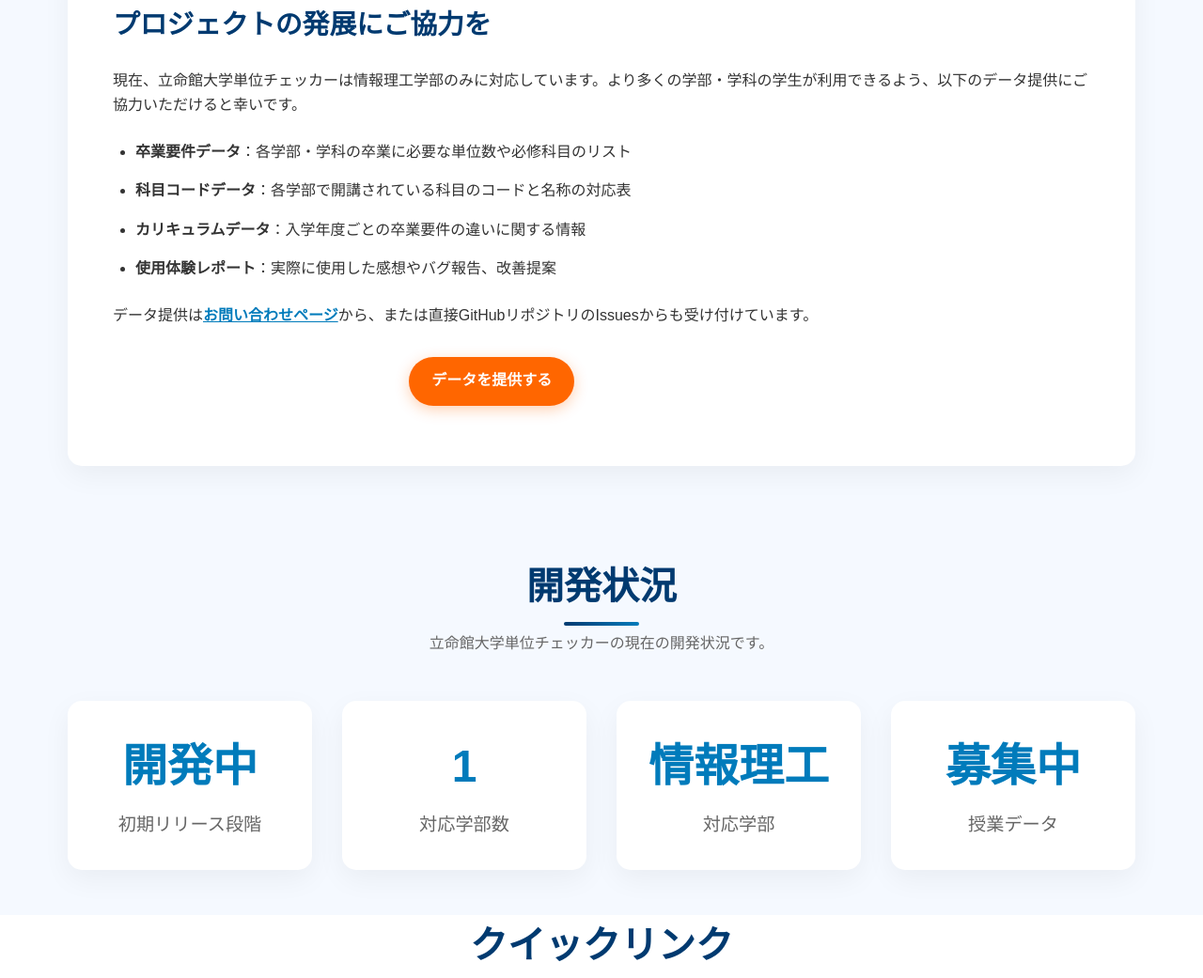
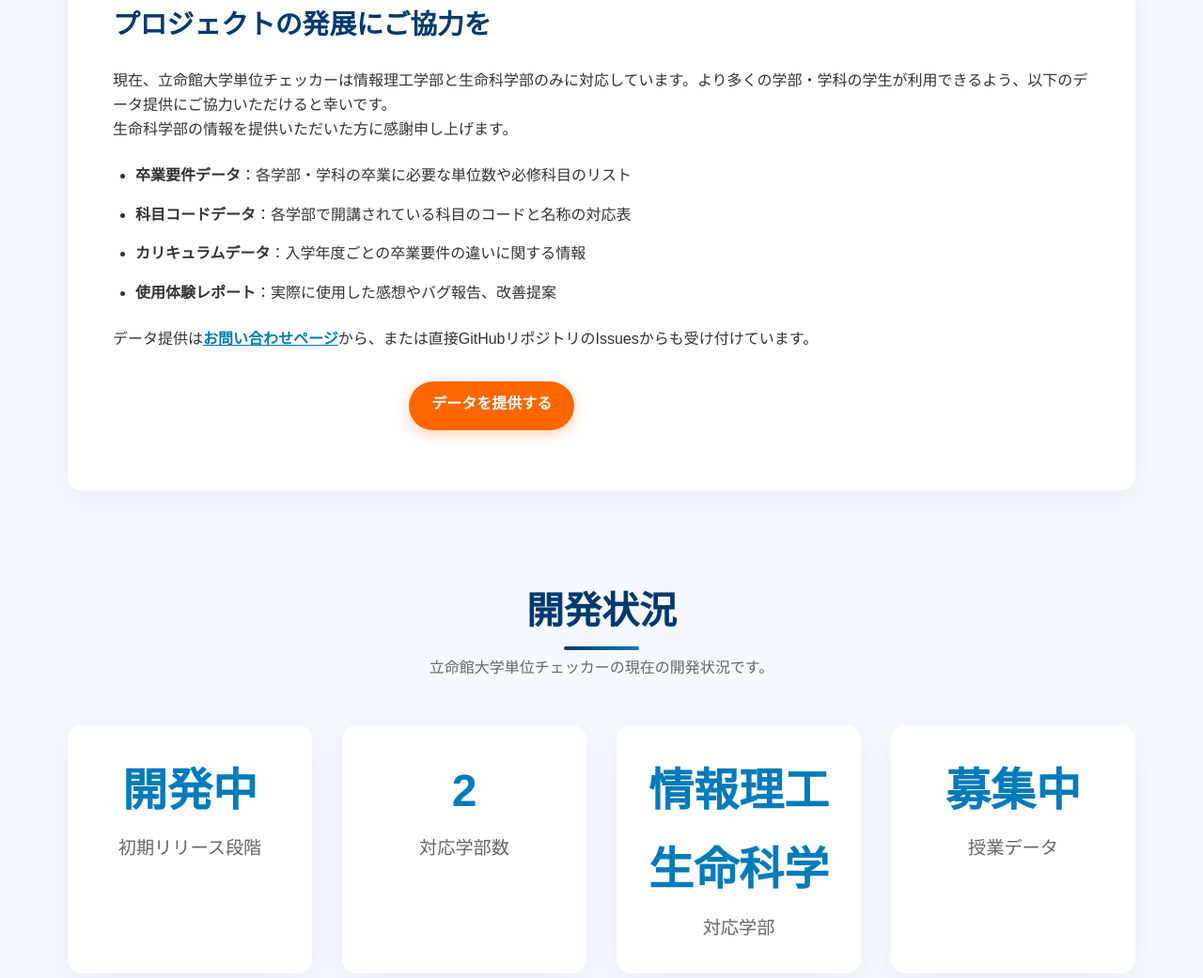
Before and after one commit to BB-KING777/college-credit-Checker, a browser extension: page docs/index.html in a window 1280 px wide. Shown: the part 1177-2218 px from the top of the page at 94% size. Drawn offline with Linux system fonts and the light colour scheme.

Commit message:
Add files via upload

```diff
--- a/docs/index.html
+++ b/docs/index.html
@@ -389,7 +389,8 @@
       <div class="data-request-content">
         <div class="data-request-text">
           <h3>プロジェクトの発展にご協力を</h3>
-          <p>現在、立命館大学単位チェッカーは情報理工学部のみに対応しています。より多くの学部・学科の学生が利用できるよう、以下のデータ提供にご協力いただけると幸いです。</p>
+          <p>現在、立命館大学単位チェッカーは情報理工学部と生命科学部のみに対応しています。より多くの学部・学科の学生が利用できるよう、以下のデータ提供にご協力いただけると幸いです。</p>
+          <p>生命科学部の情報を提供いただいた方に感謝申し上げます。</p>
 
           <ul class="data-list">
             <li><strong>卒業要件データ</strong>：各学部・学科の卒業に必要な単位数や必修科目のリスト</li>
@@ -423,12 +424,13 @@
         </div>
 
         <div class="stat-card">
-          <div class="stat-value">1</div>
+          <div class="stat-value">2</div>
           <div class="stat-label">対応学部数</div>
         </div>
 
         <div class="stat-card">
           <div class="stat-value">情報理工</div>
+          <div class="stat-value">生命科学</div>
           <div class="stat-label">対応学部</div>
         </div>
 
```
Also changed, not shown: docs/contact.html (+1 -1 lines), docs/download.html (+1 -1 lines).
